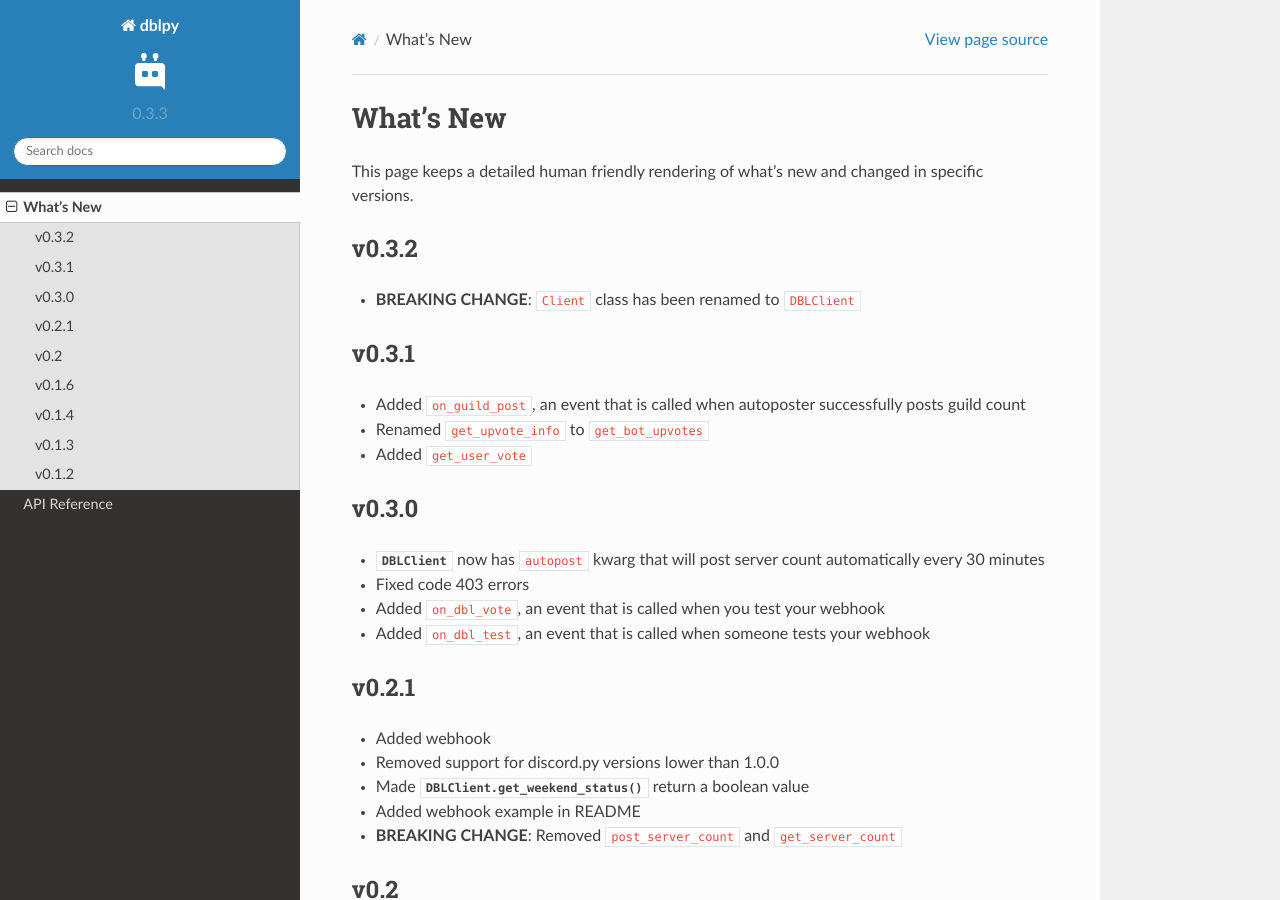
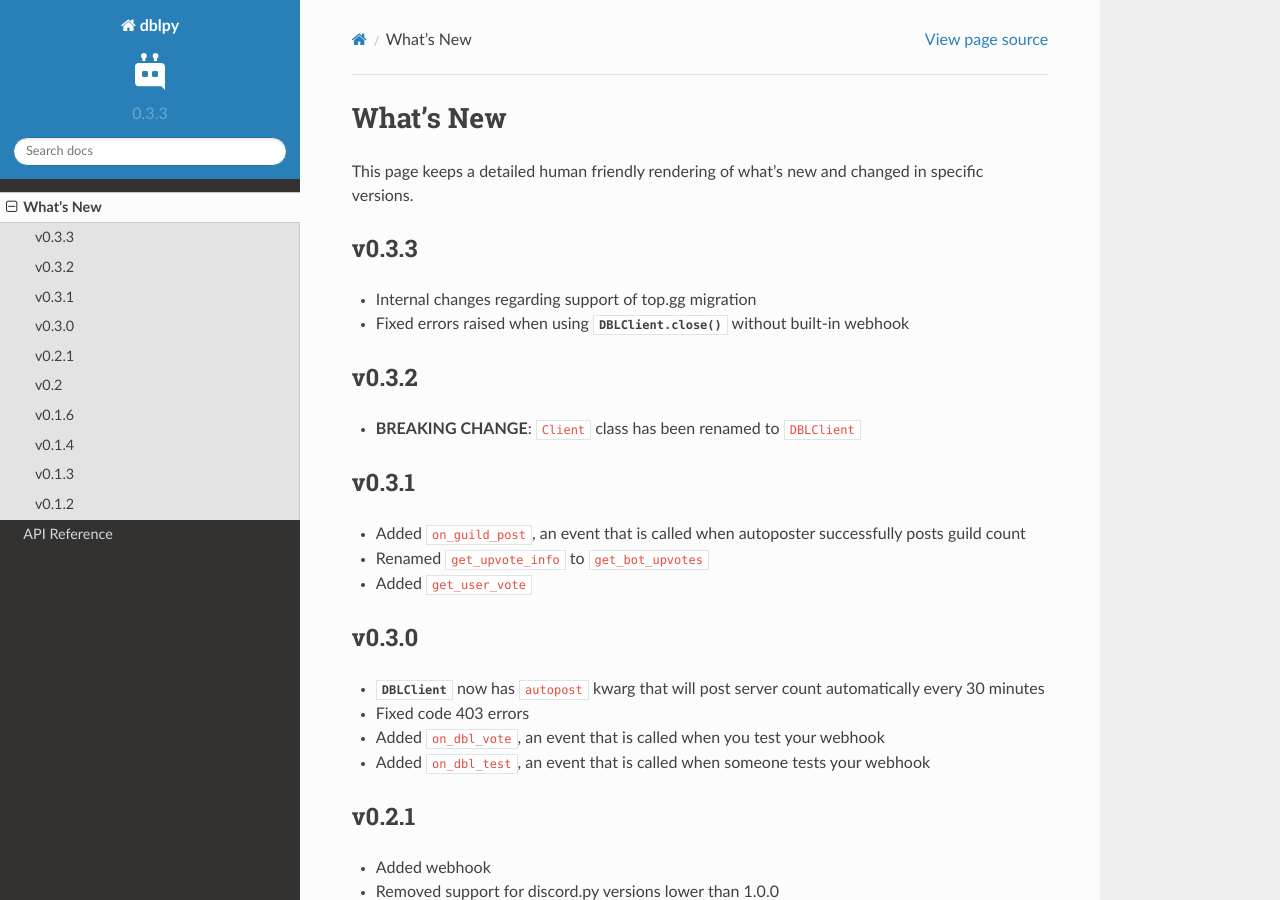
Before and after one commit to Top-gg-Community/python-sdk, a Sphinx documentation site: the page built from docs/whats_new.rst, in a window 1280 px wide and 900 px high. Built offline with Sphinx 7.4.7 and the Read the Docs theme 2.0.0, drawn with Linux system fonts in a browser that asks for light colours.

Commit message:
Updated changelog

```diff
--- a/docs/whats_new.rst
+++ b/docs/whats_new.rst
@@ -9,6 +9,11 @@ This page keeps a detailed human friendly rendering of what's new and changed
 in specific versions.
 
 .. _changelog:
+
+v0.3.3
+------
+* Internal changes regarding support of top.gg migration
+* Fixed errors raised when using :meth:`DBLClient.close` without built-in webhook
 
 v0.3.2
 ------
```
